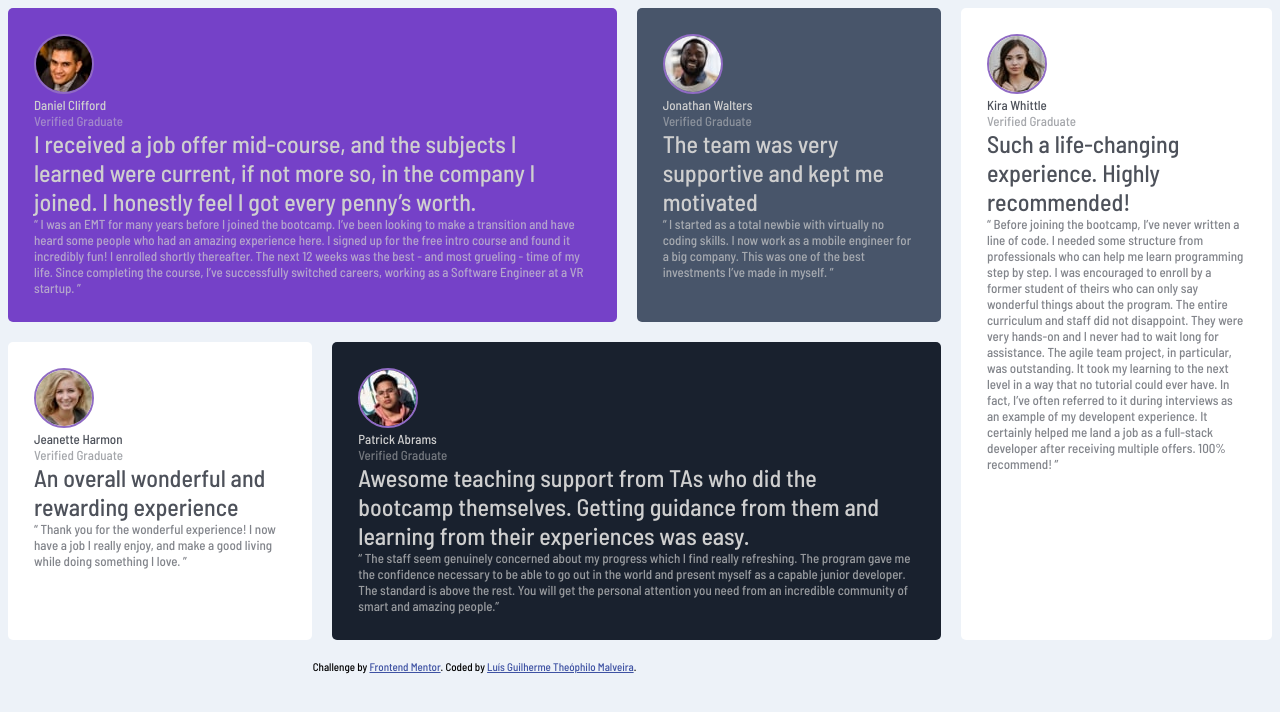
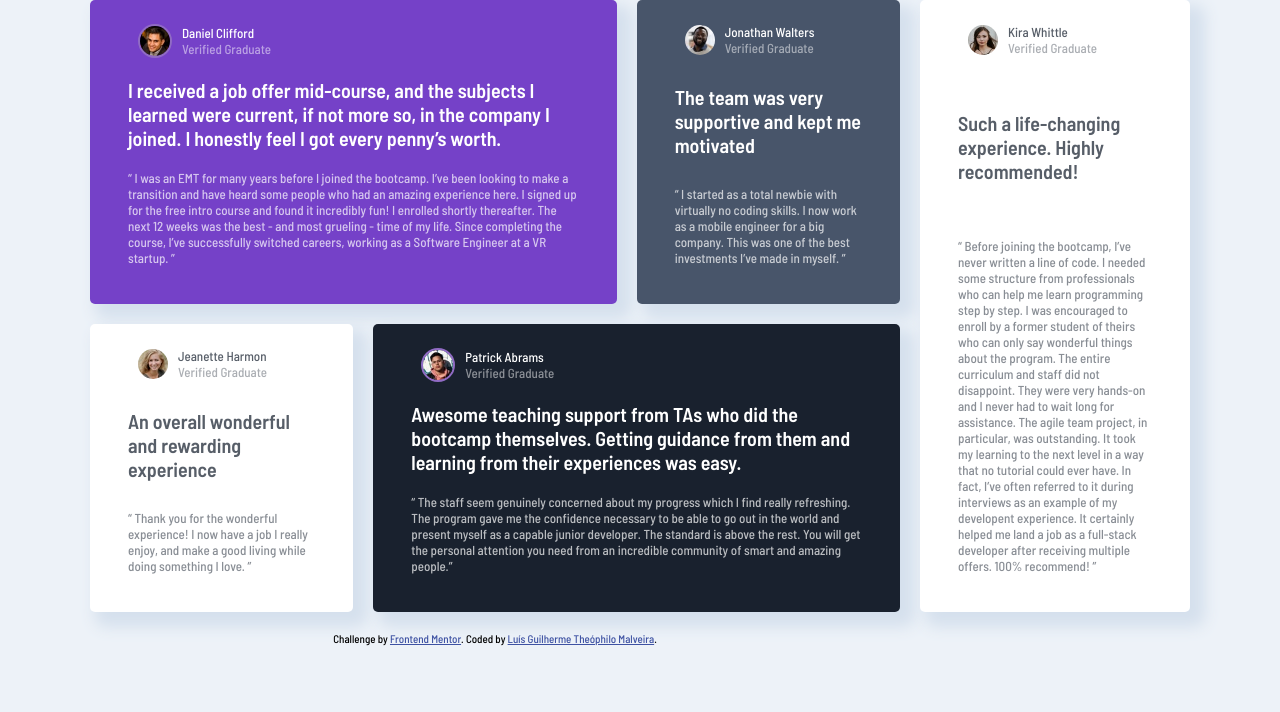
Before and after one commit to LuisGuilhermeMalveira/1-Projeto-Grid, a plain HTML site: page index.html in a window 1280 px wide. Drawn offline with Linux system fonts and the light colour scheme.

Commit message:
correção de tamanhos e espaços

```diff
--- a/index.html
+++ b/index.html
@@ -25,41 +25,45 @@
 		<div class="grid">
 			<section class="djjp">
 				<section class="danieljonathan">
-					<div class="balaodaniel">
+					<div class="balao balaodaniel">
+						<div class="perfil">
 							<img
 								src="images/image-daniel.jpg"
 								alt="Foto do Daniel"
-							class="foto"
+								class="foto bordafoto"
 							/>
-						<span class="textohomens">
+							<div>
 								<div>Daniel Clifford</div>
 								<div class="verificado">Verified Graduate</div>
+							</div>
+						</div>
 						<div class="textogrande">
-								I received a job offer mid-course, and the subjects I learned
-								were current, if not more so, in the company I joined. I
-								honestly feel I got every penny’s worth.
+							I received a job offer mid-course, and the subjects I learned were
+							current, if not more so, in the company I joined. I honestly feel
+							I got every penny’s worth.
 						</div>
 						<div class="review">
 							“ I was an EMT for many years before I joined the bootcamp. I’ve
 							been looking to make a transition and have heard some people who
 							had an amazing experience here. I signed up for the free intro
-								course and found it incredibly fun! I enrolled shortly
-								thereafter. The next 12 weeks was the best - and most grueling -
-								time of my life. Since completing the course, I’ve successfully
-								switched careers, working as a Software Engineer at a VR
-								startup. ”
+							course and found it incredibly fun! I enrolled shortly thereafter.
+							The next 12 weeks was the best - and most grueling - time of my
+							life. Since completing the course, I’ve successfully switched
+							careers, working as a Software Engineer at a VR startup. ”
 						</div>
-						</span>
 					</div>
-					<div class="balaojonathan">
+					<div class="balao balaojonathan">
+						<div class="perfil">
 							<img
 								src="images/image-jonathan.jpg"
 								alt="Foto do Jonathan"
 								class="foto"
 							/>
-						<span class="textohomens">
+							<div class="nomeverificado">
 								<div>Jonathan Walters</div>
 								<div class="verificado">Verified Graduate</div>
+							</div>
+						</div>
 						<div class="textogrande">
 							The team was very supportive and kept me motivated
 						</div>
@@ -68,60 +72,66 @@
 							now work as a mobile engineer for a big company. This was one of
 							the best investments I’ve made in myself. ”
 						</div>
-						</span>
 					</div>
 				</section>
 				<section class="jeanettepatrick">
-					<div class="balaojeanette">
+					<div class="balao balaojeanette">
+						<div class="perfil">
 							<img
 								src="images/image-jeanette.jpg"
 								alt="Foto da Jeanette"
 								class="foto"
 							/>
-						<span class="textomulheres">
+							<div>
 								<div>Jeanette Harmon</div>
 								<div class="verificado">Verified Graduate</div>
+							</div>
+						</div>
 						<div class="textogrande">
 							An overall wonderful and rewarding experience
 						</div>
 						<div class="review">
 							“ Thank you for the wonderful experience! I now have a job I
-								really enjoy, and make a good living while doing something I
-								love. ”
+							really enjoy, and make a good living while doing something I love.
+							”
 						</div>
-						</span>
 					</div>
-					<div class="balaopatrick">
+					<div class="balao balaopatrick">
+						<div class="perfil">
 							<img
 								src="images/image-patrick.jpg"
 								alt="Foto do Patrick"
-							class="foto"
+								class="foto bordafoto"
 							/>
-						<span class="textohomens">
+							<div>
 								<div>Patrick Abrams</div>
 								<div class="verificado">Verified Graduate</div>
+							</div>
+						</div>
 						<div class="textogrande">
-								Awesome teaching support from TAs who did the bootcamp
-								themselves. Getting guidance from them and learning from their
-								experiences was easy.
+							Awesome teaching support from TAs who did the bootcamp themselves.
+							Getting guidance from them and learning from their experiences was
+							easy.
 						</div>
 						<div class="review">
 							“ The staff seem genuinely concerned about my progress which I
 							find really refreshing. The program gave me the confidence
-								necessary to be able to go out in the world and present myself
-								as a capable junior developer. The standard is above the rest.
-								You will get the personal attention you need from an incredible
+							necessary to be able to go out in the world and present myself as
+							a capable junior developer. The standard is above the rest. You
+							will get the personal attention you need from an incredible
 							community of smart and amazing people.”
 						</div>
-						</span>
 					</div>
 				</section>
 			</section>
-			<div class="balaokira">
+			<div class="balao balaokira">
+				<div class="perfil">
 					<img src="images/image-kira.jpg" alt="Foto da Kira" class="foto" />
-				<span class="textomulheres">
+					<div>
 						<div>Kira Whittle</div>
 						<div class="verificado">Verified Graduate</div>
+					</div>
+				</div>
 				<div class="textogrande">
 					Such a life-changing experience. Highly recommended!
 				</div>
@@ -129,17 +139,15 @@
 					“ Before joining the bootcamp, I’ve never written a line of code. I
 					needed some structure from professionals who can help me learn
 					programming step by step. I was encouraged to enroll by a former
-						student of theirs who can only say wonderful things about the
-						program. The entire curriculum and staff did not disappoint. They
-						were very hands-on and I never had to wait long for assistance. The
-						agile team project, in particular, was outstanding. It took my
-						learning to the next level in a way that no tutorial could ever
-						have. In fact, I’ve often referred to it during interviews as an
-						example of my developent experience. It certainly helped me land a
-						job as a full-stack developer after receiving multiple offers. 100%
-						recommend! ”
+					student of theirs who can only say wonderful things about the program.
+					The entire curriculum and staff did not disappoint. They were very
+					hands-on and I never had to wait long for assistance. The agile team
+					project, in particular, was outstanding. It took my learning to the
+					next level in a way that no tutorial could ever have. In fact, I’ve
+					often referred to it during interviews as an example of my developent
+					experience. It certainly helped me land a job as a full-stack
+					developer after receiving multiple offers. 100% recommend! ”
 				</div>
-				</span>
 			</div>
 
 			<div class="attribution">
--- a/style.css
+++ b/style.css
@@ -2,12 +2,21 @@ body {
   font-family: "Barlow Semi Condensed", sans-serif;
   background-color: #edf2f8;
   font-size: 13px;
+  display: grid;
+  justify-content: space-around;
+  margin: 0;
 }
 
 .grid {
   display: grid;
   gap: 20px;
   grid-template-columns: 3fr 1fr;
+  width: 1100px;
+}
+
+.perfil {
+  display: flex;
+  align-items: center;
 }
 
 .verificado {
@@ -18,7 +27,9 @@ body {
   opacity: 0.7;
 }
 .textogrande {
-  font-size: 24px;
+  font-size: 20px;
+  margin: 20px 0;
+  font-weight: 600;
 }
 
 .danieljonathan {
@@ -41,48 +52,46 @@ body {
 }
 
 .foto {
+  width: 30px;
   border-radius: 100%;
+  margin: 0 10px;
+}
+
+.bordafoto {
   border: solid 2px #906bc4;
 }
-.textohomens {
-  color: hsl(0, 0%, 81%);
-}
 
-.textomulheres {
-  color: #4d515a;
+.balao {
+  border-radius: 5px;
+  padding: 24px 38px 38px 38px;
+  display: grid;
+  align-content: space-between;
+  box-shadow: 10px 10px 15px 5px #d5e0ed;
 }
 
 .balaodaniel {
   background-color: hsl(263, 55%, 52%);
-  border-radius: 5px;
-  padding: 2em;
-  grid-template-rows: 2fr;
+  color: #ffffff;
 }
 
 .balaojonathan {
   background-color: hsl(217, 19%, 35%);
-  border-radius: 5px;
-  padding: 2em;
+  color: #ffffff;
 }
 
 .balaojeanette {
   background-color: hsl(0, 0%, 100%);
-  border-radius: 5px;
-  padding: 2em;
+  color: #575e68;
 }
 
 .balaopatrick {
   background-color: hsl(219, 29%, 14%);
-  border-radius: 5px;
-  padding: 2em;
+  color: #ffffff;
 }
 
 .balaokira {
   background-color: hsl(0, 0%, 100%);
-  border-radius: 5px;
-  padding: 2em;
-
-  justify-content: space-between;
+  color: #575e68;
 }
 .attribution {
   font-size: 11px;
```
Lines whose indentation alone changed are shown as unchanged.
